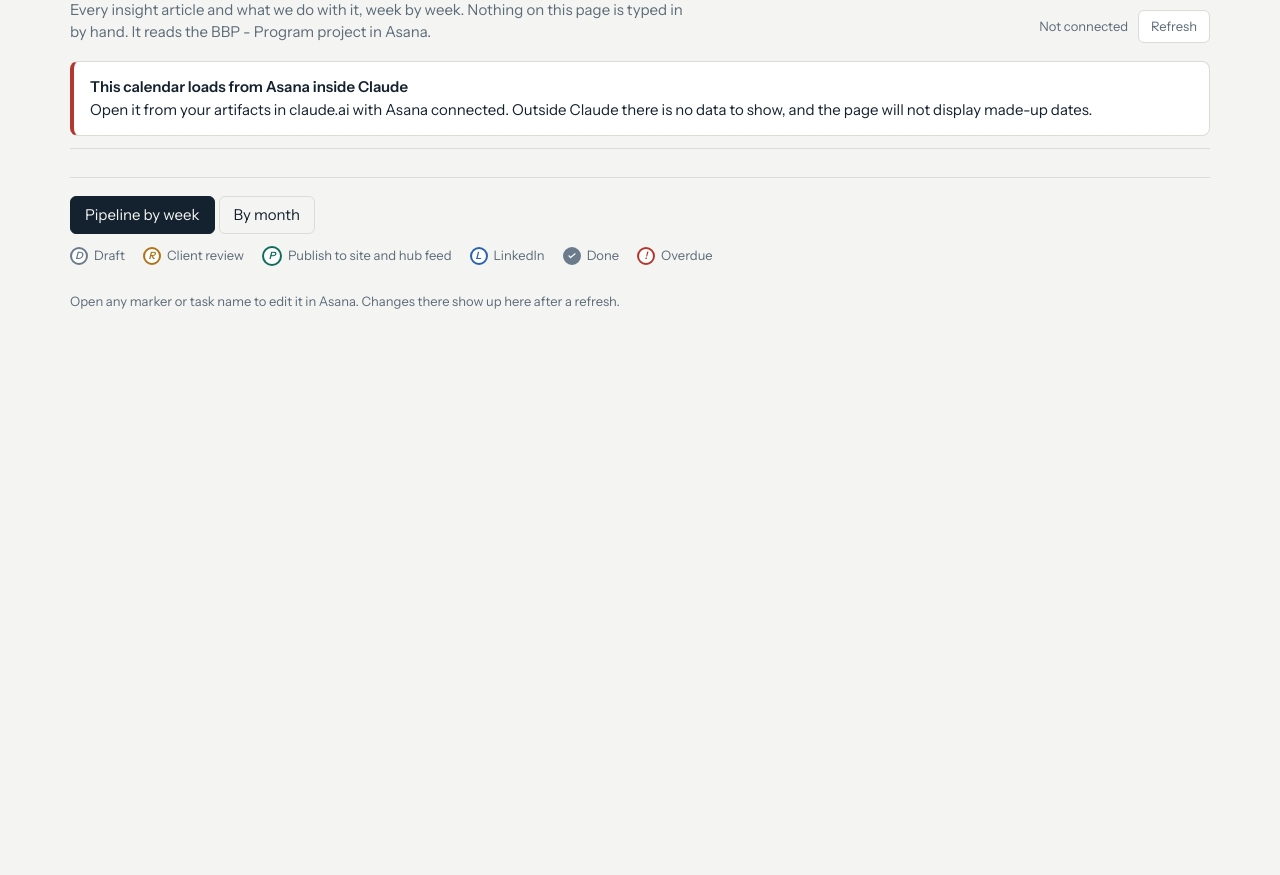
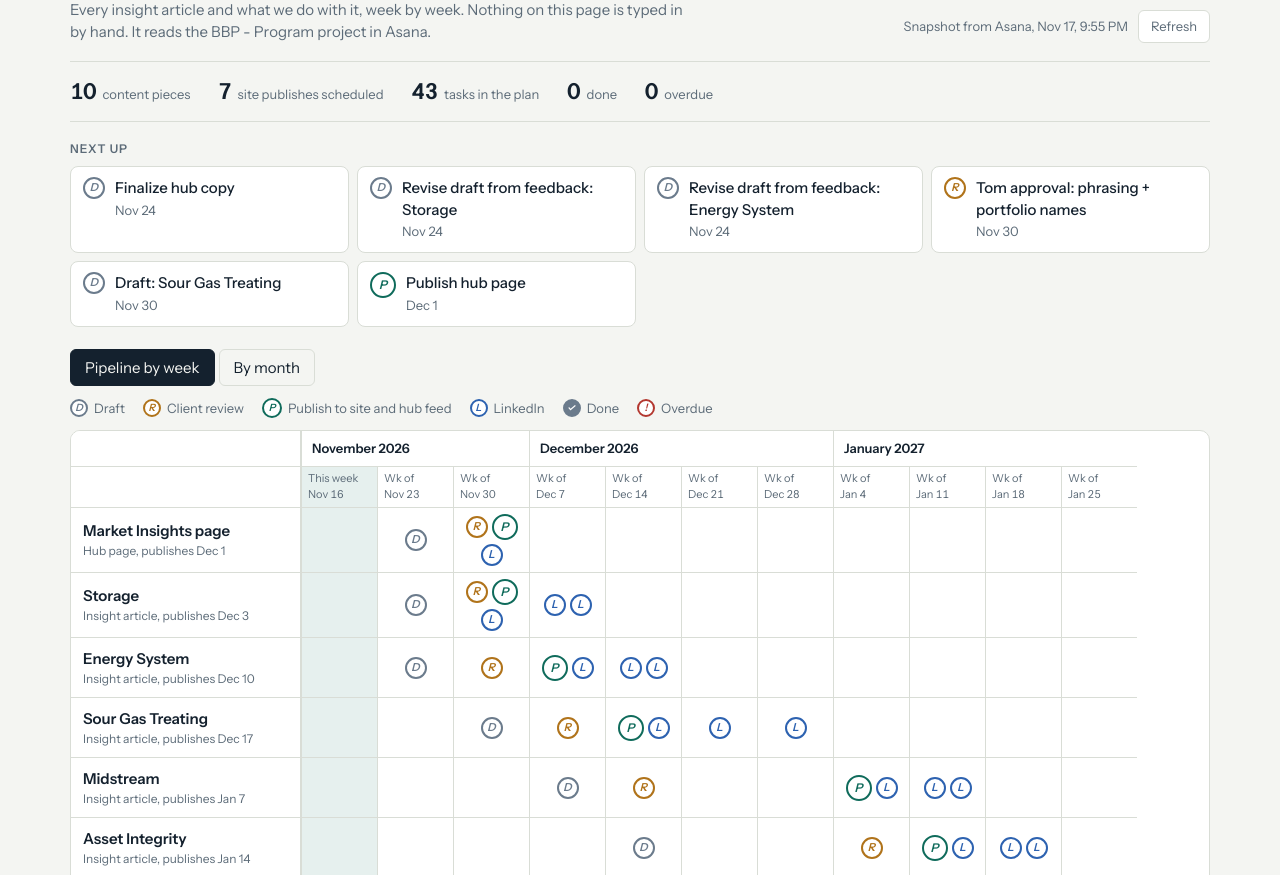
Before and after one commit to nbuscemi-lumix/bbp, a plain HTML site: page index.html in a window 1280 px wide. Shown: the part 77-952 px from the top of the page. Before the commit the page ends 800 px from the top, so only its background shows below. Drawn offline with Linux system fonts and the light colour scheme.

Commit message:
Add snapshot mode and data.json from Asana
The page now falls back to data.json when no Asana connection is
available, so it can be viewed on GitHub Pages. Snapshot holds task
names, dates, and status only, with no Asana links or ids.

Co-Authored-By: Claude Sonnet 5.5 <noreply@anthropic.com>
Claude-Session: https://claude.ai/code/session_01LXnJxaEx8uCLhkqcQZr2Ni

```diff
--- /dev/null
+++ b/data.json
@@ -0,0 +1,291 @@
+{
+ "generated": "2026-11-17T21:55:04Z",
+ "source": "Asana, BBP - Program, Content Development",
+ "pieces": [
+  {
+   "name": "Hub: Market Insights page",
+   "due": "2026-12-01",
+   "completed": false,
+   "tasks": [
+    {
+     "name": "[Web] Finalize hub copy",
+     "due": "2026-11-24",
+     "completed": false
+    },
+    {
+     "name": "[Review] Tom approval: phrasing + portfolio names",
+     "due": "2026-11-30",
+     "completed": false
+    },
+    {
+     "name": "[Web] Publish hub page",
+     "due": "2026-12-01",
+     "completed": false
+    },
+    {
+     "name": "[LinkedIn] Announcement: Hub",
+     "due": "2026-12-02",
+     "completed": false
+    }
+   ]
+  },
+  {
+   "name": "Insight Article: Storage",
+   "due": "2026-12-03",
+   "completed": false,
+   "tasks": [
+    {
+     "name": "[Web] Revise draft from feedback: Storage",
+     "due": "2026-11-24",
+     "completed": false
+    },
+    {
+     "name": "[Review] Client review: Storage",
+     "due": "2026-12-01",
+     "completed": false
+    },
+    {
+     "name": "[Web] Publish + add to hub feed: Storage",
+     "due": "2026-12-03",
+     "completed": false
+    },
+    {
+     "name": "[LinkedIn] Announcement: Storage",
+     "due": "2026-12-04",
+     "completed": false
+    },
+    {
+     "name": "[LinkedIn] Stress Point graphic: Storage",
+     "due": "2026-12-07",
+     "completed": false
+    },
+    {
+     "name": "[LinkedIn] Definition/Data graphic: Storage",
+     "due": "2026-12-11",
+     "completed": false
+    }
+   ]
+  },
+  {
+   "name": "Insight Article: Energy System",
+   "due": "2026-12-10",
+   "completed": false,
+   "tasks": [
+    {
+     "name": "[Web] Revise draft from feedback: Energy System",
+     "due": "2026-11-24",
+     "completed": false
+    },
+    {
+     "name": "[Review] Client review: Energy System",
+     "due": "2026-12-03",
+     "completed": false
+    },
+    {
+     "name": "[Web] Publish + add to hub feed: Energy System",
+     "due": "2026-12-10",
+     "completed": false
+    },
+    {
+     "name": "[LinkedIn] Announcement: Energy System",
+     "due": "2026-12-11",
+     "completed": false
+    },
+    {
+     "name": "[LinkedIn] Stress Point graphic: Energy System",
+     "due": "2026-12-14",
+     "completed": false
+    },
+    {
+     "name": "[LinkedIn] Definition/Data graphic: Energy System",
+     "due": "2026-12-18",
+     "completed": false
+    }
+   ]
+  },
+  {
+   "name": "Insight Article: Sour Gas Treating",
+   "due": "2026-12-17",
+   "completed": false,
+   "tasks": [
+    {
+     "name": "[Web] Draft: Sour Gas Treating",
+     "due": "2026-11-30",
+     "completed": false
+    },
+    {
+     "name": "[Review] Client review: Sour Gas Treating",
+     "due": "2026-12-08",
+     "completed": false
+    },
+    {
+     "name": "[Web] Publish + add to hub feed: Sour Gas Treating",
+     "due": "2026-12-17",
+     "completed": false
+    },
+    {
+     "name": "[LinkedIn] Announcement: Sour Gas Treating",
+     "due": "2026-12-18",
+     "completed": false
+    },
+    {
+     "name": "[LinkedIn] Stress Point graphic: Sour Gas Treating",
+     "due": "2026-12-21",
+     "completed": false
+    },
+    {
+     "name": "[LinkedIn] Definition/Data graphic: Sour Gas Treating",
+     "due": "2026-12-28",
+     "completed": false
+    }
+   ]
+  },
+  {
+   "name": "Insight Article: Midstream",
+   "due": "2027-01-07",
+   "completed": false,
+   "tasks": [
+    {
+     "name": "[Web] Draft: Midstream",
+     "due": "2026-12-11",
+     "completed": false
+    },
+    {
+     "name": "[Review] Client review: Midstream",
+     "due": "2026-12-18",
+     "completed": false
+    },
+    {
+     "name": "[Web] Publish + add to hub feed: Midstream",
+     "due": "2027-01-07",
+     "completed": false
+    },
+    {
+     "name": "[LinkedIn] Announcement: Midstream",
+     "due": "2027-01-08",
+     "completed": false
+    },
+    {
+     "name": "[LinkedIn] Stress Point graphic: Midstream",
+     "due": "2027-01-11",
+     "completed": false
+    },
+    {
+     "name": "[LinkedIn] Definition/Data graphic: Midstream",
+     "due": "2027-01-15",
+     "completed": false
+    }
+   ]
+  },
+  {
+   "name": "Insight Article: Asset Integrity",
+   "due": "2027-01-14",
+   "completed": false,
+   "tasks": [
+    {
+     "name": "[Web] Draft: Asset Integrity",
+     "due": "2026-12-18",
+     "completed": false
+    },
+    {
+     "name": "[Review] Client review: Asset Integrity",
+     "due": "2027-01-05",
+     "completed": false
+    },
+    {
+     "name": "[Web] Publish + add to hub feed: Asset Integrity",
+     "due": "2027-01-14",
+     "completed": false
+    },
+    {
+     "name": "[LinkedIn] Announcement: Asset Integrity",
+     "due": "2027-01-15",
+     "completed": false
+    },
+    {
+     "name": "[LinkedIn] Stress Point graphic: Asset Integrity",
+     "due": "2027-01-18",
+     "completed": false
+    },
+    {
+     "name": "[LinkedIn] Definition/Data graphic: Asset Integrity",
+     "due": "2027-01-22",
+     "completed": false
+    }
+   ]
+  },
+  {
+   "name": "Insight Article: Industrial Controls",
+   "due": "2027-01-21",
+   "completed": false,
+   "tasks": [
+    {
+     "name": "[Web] Draft: Industrial Controls",
+     "due": "2026-12-22",
+     "completed": false
+    },
+    {
+     "name": "[Review] Client review: Industrial Controls",
+     "due": "2027-01-12",
+     "completed": false
+    },
+    {
+     "name": "[Web] Publish + add to hub feed: Industrial Controls",
+     "due": "2027-01-21",
+     "completed": false
+    },
+    {
+     "name": "[LinkedIn] Announcement: Industrial Controls",
+     "due": "2027-01-22",
+     "completed": false
+    },
+    {
+     "name": "[LinkedIn] Stress Point graphic: Industrial Controls",
+     "due": "2027-01-25",
+     "completed": false
+    },
+    {
+     "name": "[LinkedIn] Definition/Data graphic: Industrial Controls",
+     "due": "2027-01-29",
+     "completed": false
+    }
+   ]
+  },
+  {
+   "name": "Insight Article: AI Operating Efficiency",
+   "due": "2027-02-04",
+   "completed": false,
+   "tasks": [
+    {
+     "name": "[Web] Draft: AI Operating Efficiency",
+     "due": "2027-01-15",
+     "completed": false
+    }
+   ]
+  },
+  {
+   "name": "Insight Article: Feb Slot 2 (topic TBD)",
+   "due": "2027-02-11",
+   "completed": false,
+   "tasks": [
+    {
+     "name": "[Web] Draft: Feb Slot 2",
+     "due": "2027-01-22",
+     "completed": false
+    }
+   ]
+  },
+  {
+   "name": "Insight Article: Feb Slot 3 (topic TBD)",
+   "due": "2027-02-18",
+   "completed": false,
+   "tasks": [
+    {
+     "name": "[Web] Draft: Feb Slot 3",
+     "due": "2027-01-29",
+     "completed": false
+    }
+   ]
+  }
+ ]
+}
--- a/index.html
+++ b/index.html
@@ -152,9 +152,15 @@ footer{margin-top:26px;color:var(--muted);font-size:13px}
   var errors = {};         /* key -> error object */
   var syncedAt = null;
   var view = "pipeline";
+  var staticMode = false;  /* true when showing the committed data.json snapshot */
+  var snapshotAt = null;
 
   var $ = function(id){ return document.getElementById(id); };
   function esc(s){ return String(s == null ? "" : s).replace(/[&<>"']/g, function(c){ return {"&":"&amp;","<":"&lt;",">":"&gt;",'"':"&quot;","'":"&#39;"}[c]; }); }
+  function A(url, cls, inner, extra){
+    return url ? '<a' + (cls ? ' class="' + cls + '"' : '') + ' href="' + esc(url) + '" target="_blank" rel="noopener"' + (extra || '') + '>' + inner + '</a>'
+               : '<span' + (cls ? ' class="' + cls + '"' : '') + (extra || '') + '>' + inner + '</span>';
+  }
   function parseDate(s){ if(!s) return null; var p = String(s).split("-"); return new Date(+p[0], +p[1]-1, +p[2]); }
   function startOfWeek(d){ var x = new Date(d.getFullYear(), d.getMonth(), d.getDate()); var wd = (x.getDay()+6)%7; x.setDate(x.getDate()-wd); return x; }
   function addDays(d,n){ var x = new Date(d.getFullYear(), d.getMonth(), d.getDate()); x.setDate(x.getDate()+n); return x; }
@@ -279,6 +285,11 @@ footer{margin-top:26px;color:var(--muted);font-size:13px}
     var el = $("status");
     var codes = Object.keys(errors);
     var syncEl = $("synced");
+    if(staticMode){
+      syncEl.textContent = snapshotAt ? "Snapshot from Asana, " + new Date(snapshotAt).toLocaleString("en-US",{month:"short",day:"numeric",hour:"numeric",minute:"2-digit"}) : "Snapshot from Asana";
+      el.innerHTML = "";
+      return;
+    }
     if(syncedAt){ syncEl.textContent = "Synced from Asana " + new Date(syncedAt).toLocaleTimeString("en-US",{hour:"numeric",minute:"2-digit"}); }
     if(!codes.length){ el.innerHTML = ""; return; }
     var e = errors[codes[0]];
@@ -316,17 +327,17 @@ footer{margin-top:26px;color:var(--muted);font-size:13px}
     if(!list.length){ el.hidden = true; return; }
     el.hidden = false;
     el.innerHTML = '<h2>Next up</h2><div class="nextlist">' + list.map(function(i){
-      return '<a class="nx' + (i.late ? " late" : "") + '" href="' + esc(i.url) + '" target="_blank" rel="noopener">' +
+      return A(i.url, 'nx' + (i.late ? " late" : ""),
         marker(i, true) +
-        '<span><span class="t">' + esc(i.label) + '</span><br><span class="d">' + fmt(i.due) + (i.late ? " (overdue)" : "") + '</span></span></a>';
+        '<span><span class="t">' + esc(i.label) + '</span><br><span class="d">' + fmt(i.due) + (i.late ? " (overdue)" : "") + '</span></span>');
     }).join("") + '</div>';
   }
   function marker(i, asSpan){
     var cls = "mk " + i.kind + (i.completed ? " done" : "") + (i.late ? " late" : "");
     var txt = i.completed ? "&#10003;" : (i.late ? "!" : KIND_LABEL[i.kind]);
     var tip = KIND_NAME[i.kind] + ": " + i.label + ", " + fmt(i.due) + (i.completed ? ", done" : (i.late ? ", overdue" : ""));
-    if(asSpan) return '<i class="' + cls + '" title="' + esc(tip) + '">' + txt + '</i>';
-    return '<a class="' + cls + '" href="' + esc(i.url) + '" target="_blank" rel="noopener" title="' + esc(tip) + '" aria-label="' + esc(tip) + '">' + txt + '</a>';
+    if(asSpan || !i.url) return '<i class="' + cls + '" title="' + esc(tip) + '">' + txt + '</i>';
+    return A(i.url, cls, txt, ' title="' + esc(tip) + '" aria-label="' + esc(tip) + '"');
   }
 
   function pipeline(m){
@@ -356,7 +367,7 @@ footer{margin-top:26px;color:var(--muted);font-size:13px}
       var mine = m.items.filter(function(i){ return i.parent.gid === p.gid; });
       var title = cleanTitle(p.name);
       var pubDate = p.due ? parseDate(p.due) : null;
-      out += '<div class="lab"><a href="' + esc(p.url) + '" target="_blank" rel="noopener">' + esc(title) + '</a><small>' +
+      out += '<div class="lab">' + (p.url ? A(p.url, '', esc(title)) : '<b>' + esc(title) + '</b>') + '<small>' +
         (/^Hub:/i.test(p.name) ? "Hub page" : "Insight article") + (pubDate ? ", publishes " + fmt(pubDate) : "") + '</small></div>';
       weeks.forEach(function(w){
         var end = addDays(w,7);
@@ -390,7 +401,7 @@ footer{margin-top:26px;color:var(--muted);font-size:13px}
         arr.map(function(i){
           var st = i.completed ? '<span class="st ok">Done</span>' : (i.late ? '<span class="st late">Overdue</span>' : '<span class="st">Open</span>');
           return '<div class="row"><span class="dt">' + fmt(i.due) + '</span>' + marker(i,false) +
-            '<span class="nm"><a href="' + esc(i.url) + '" target="_blank" rel="noopener">' + esc(i.label) + '</a></span>' +
+            '<span class="nm">' + A(i.url, '', esc(i.label)) + '</span>' +
             '<span class="art">' + esc(i.title) + '</span>' + st + '</div>';
         }).join("") + '</section>';
     }).join("") + '</div>';
@@ -408,9 +419,32 @@ footer{margin-top:26px;color:var(--muted);font-size:13px}
   var h0 = location.hash.replace("#",""); if(h0 === "by-month") setView("by-month", true);
 
   $("refresh").addEventListener("click", function(){
+    if(staticMode){ loadStatic().catch(noMcp); return; }
     if(!mcp) return;
     load();
   });
+
+  /* ---------- snapshot mode ---------- */
+  function loadStatic(){
+    return fetch("data.json?" + Date.now(), {cache:"no-store"}).then(function(r){
+      if(!r.ok) throw new Error("data.json " + r.status);
+      return r.json();
+    }).then(function(d){
+      parents = {}; details = {};
+      (d.pieces || []).forEach(function(p, i){
+        var g = "p" + i;
+        parents[g] = {gid:g, name:p.name, due:p.due, completed:!!p.completed, url:null};
+        details[g] = {subs:(p.tasks || []).map(function(t, j){
+          return {gid:g + "-" + j, name:t.name, kind:classify(t.name), due:t.due, completed:!!t.completed, url:null};
+        })};
+      });
+      staticMode = true; listLoaded = true; errors = {};
+      snapshotAt = d.generated ? new Date(d.generated).getTime() : null;
+      var f = document.querySelector("footer");
+      if(f) f.textContent = "Snapshot view. Dates are managed in Asana, and this page is republished from there on request.";
+      render();
+    });
+  }
 
   /* ---------- boot ---------- */
   function noMcp(){
@@ -418,14 +452,15 @@ footer{margin-top:26px;color:var(--muted);font-size:13px}
     $("status").innerHTML = '<div class="msg err" role="alert"><b>This calendar loads from Asana inside Claude</b>Open it from your artifacts in claude.ai with Asana connected. Outside Claude there is no data to show, and the page will not display made-up dates.</div>';
   }
   function boot(){
-    if(!window.claude || typeof window.claude.use !== "function"){ noMcp(); return; }
+    function fallback(){ loadStatic().catch(noMcp); }
+    if(!window.claude || typeof window.claude.use !== "function"){ fallback(); return; }
     window.claude.use("mcp").then(function(ns){
-      if(!ns){ noMcp(); return; }
+      if(!ns){ fallback(); return; }
       mcp = ns;
       render();
       load();
       setInterval(function(){ if(!document.hidden) load(); }, 300000);
-    }).catch(function(){ noMcp(); });
+    }).catch(function(){ fallback(); });
   }
   boot();
 })();
```
Also changed, not shown: 1 other file.
